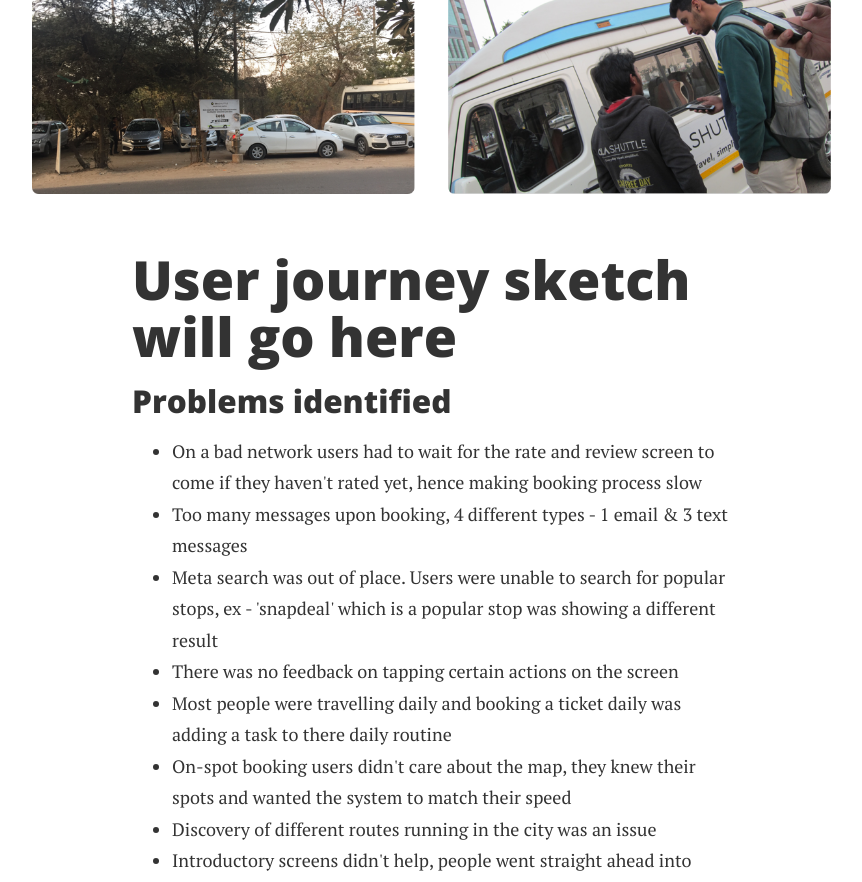
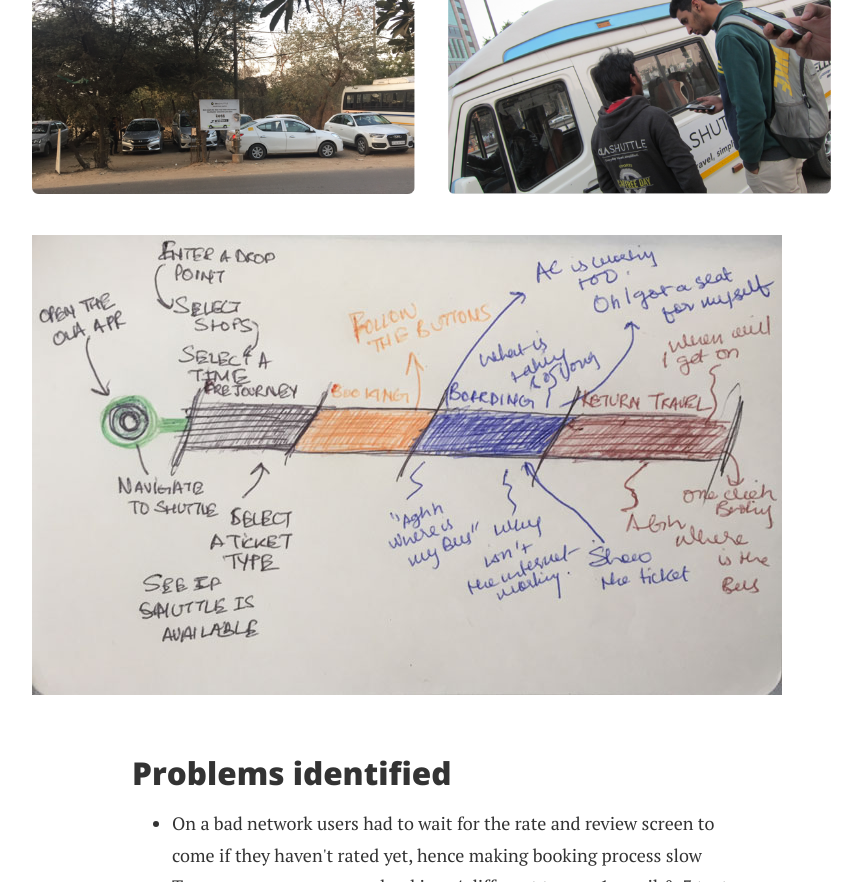
Before and after one commit to akashsoti/akashsoti.github.io, a Jekyll site: the page built from _posts/2014-12-15-ola-shuttle-case-study.markdown, in a window 1280 px wide and 900 px high, scrolled down 7073 px, cut to the strip 18-900 px from the top of the window. Shown: the whole strip, without its empty margins (208-1070 px from the left). Built offline with Jekyll 4.4.1, drawn with Linux system fonts in a browser that asks for light colours; nearby versions of some CDN libraries.

Commit message:
ujourney map

```diff
--- a/_posts/2014-12-15-ola-shuttle-case-study.markdown
+++ b/_posts/2014-12-15-ola-shuttle-case-study.markdown
@@ -111,7 +111,7 @@ excerpt: hello
 <p class="full-width"><img src="{{ '/assets/img/usability2.png' | prepend: site.baseurl }}" alt=""></p>
 <p class="full-width"><img src="{{ '/assets/img/usability3.png' | prepend: site.baseurl }}" alt=""></p>
 
-<h1>User journey sketch will go here</h1>
+<p class="full-width"><img src="{{ '/assets/img/ujourney.jpg' | prepend: site.baseurl }}" alt=""></p>
 
 <h3>
     Problems identified
```
Also changed, not shown: assets/img/ujourney.jpg (added).
